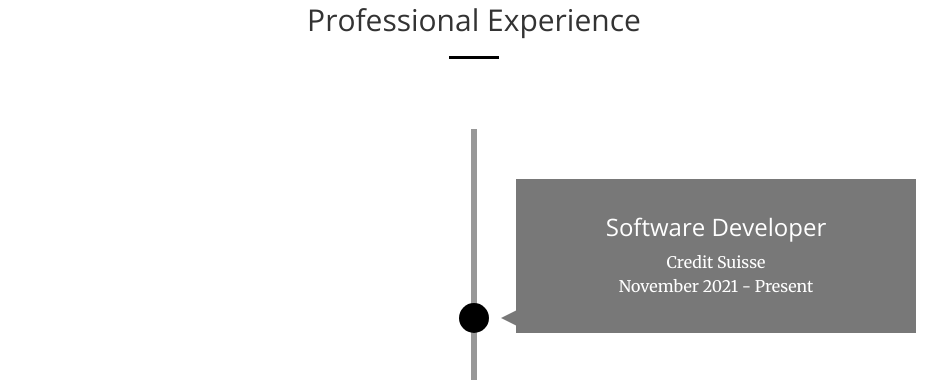
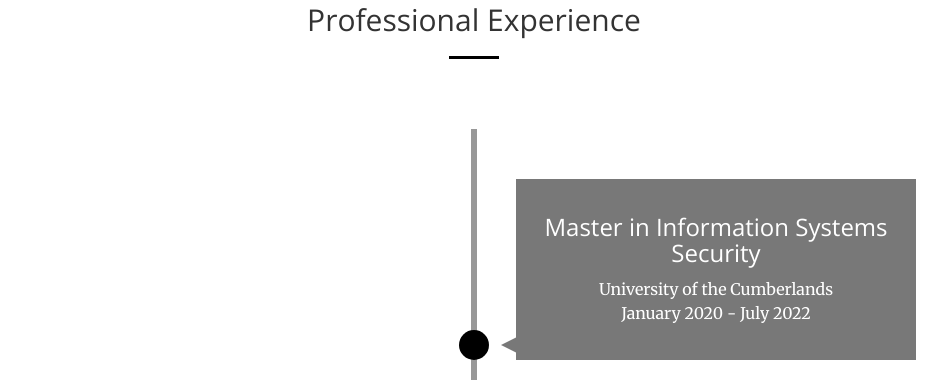
Before and after one commit to malavmistry/MalavMistry, a website: page index.html in a window 1280 px wide. Shown: the part 1453-1833 px from the top of the page, without its empty margins (166-1113 px from the left). Drawn offline with nearby package versions, Linux system fonts and the light colour scheme.

Commit message:
Updating education

```diff
--- a/index.html
+++ b/index.html
@@ -117,6 +117,15 @@
             </h2>
             <hr class=" dark">
 	    <ul>
+        <li>
+            <div class = "content">
+                    <h3>Master in Information Systems Security</h3>
+                    <p>
+                        University of the Cumberlands<br>
+                        January 2020 -  July 2022
+                    </p>
+                    </div>
+        </li>
 		<li>
 			<div class = "content">
                 	<h3>Software Developer</h3>
```
